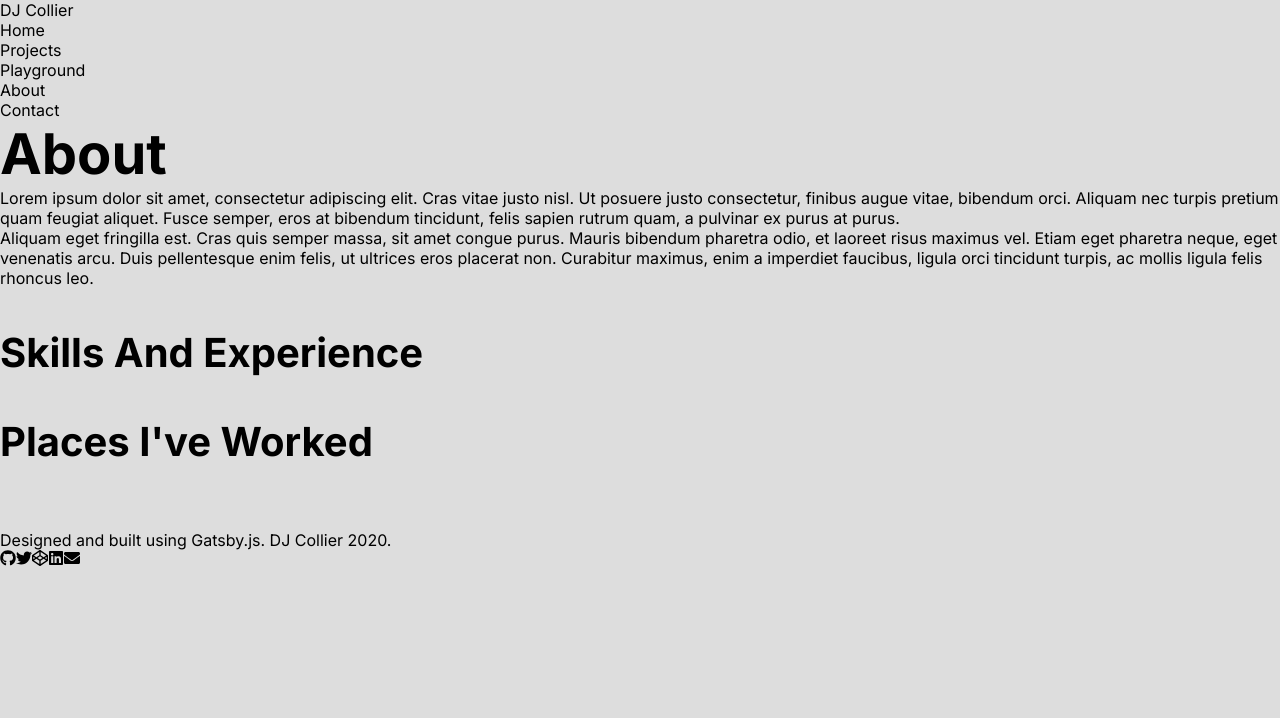
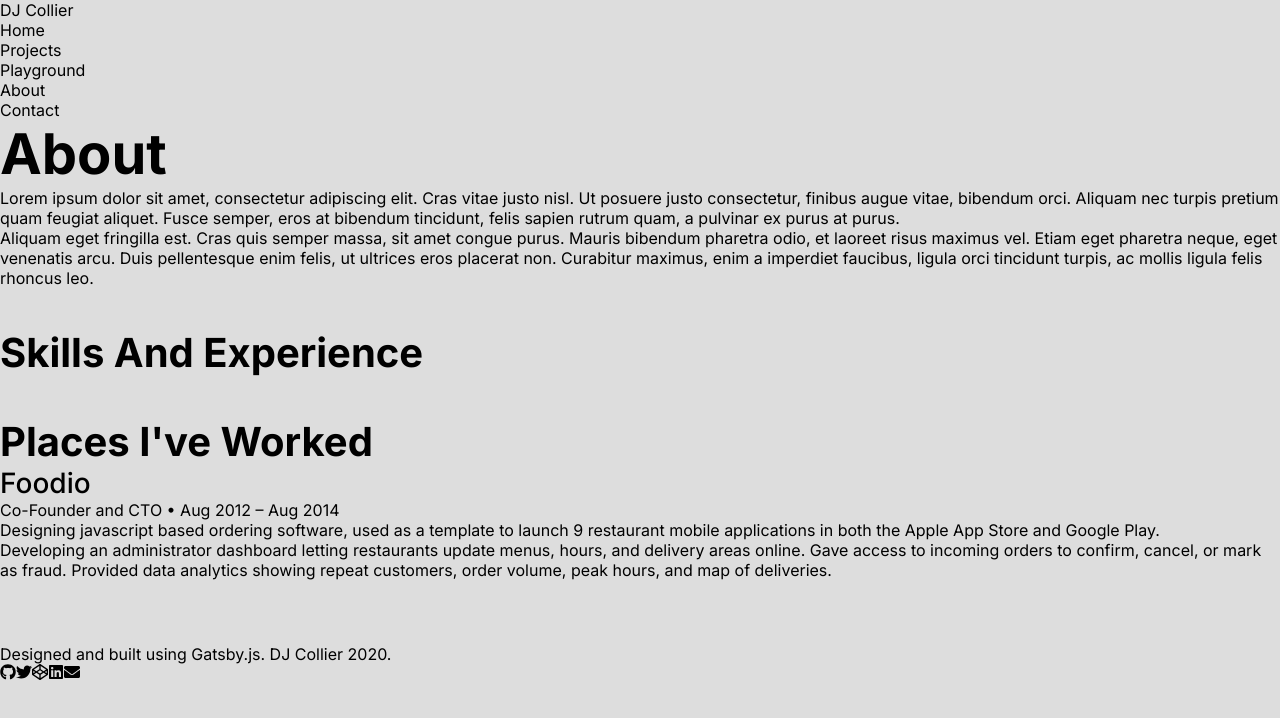
Before and after one commit to collier/collier.github.io, a Gatsby site: page /about in a window 1280 px wide. Built offline with nearby package versions, Linux system fonts and the light colour scheme; Gatsby itself is replaced by a stand-in of ours.

Commit message:
Add places ive worked section

```diff
--- a/src/pages/about.js
+++ b/src/pages/about.js
@@ -28,6 +28,22 @@ export default () => (
       </section>
       <section>
         <h2>Places I've Worked</h2>
+        <h3>Foodio</h3>
+        <p>Co-Founder and CTO • Aug 2012 – Aug 2014</p>
+        <ul>
+          <li>
+            Designing javascript based ordering software, used as a template to
+            launch 9 restaurant mobile applications in both the Apple App Store
+            and Google Play.
+          </li>
+          <li>
+            Developing an administrator dashboard letting restaurants update
+            menus, hours, and delivery areas online. Gave access to incoming
+            orders to confirm, cancel, or mark as fraud. Provided data analytics
+            showing repeat customers, order volume, peak hours, and map of
+            deliveries.
+          </li>
+        </ul>
       </section>
     </main>
   </Layout>
```
